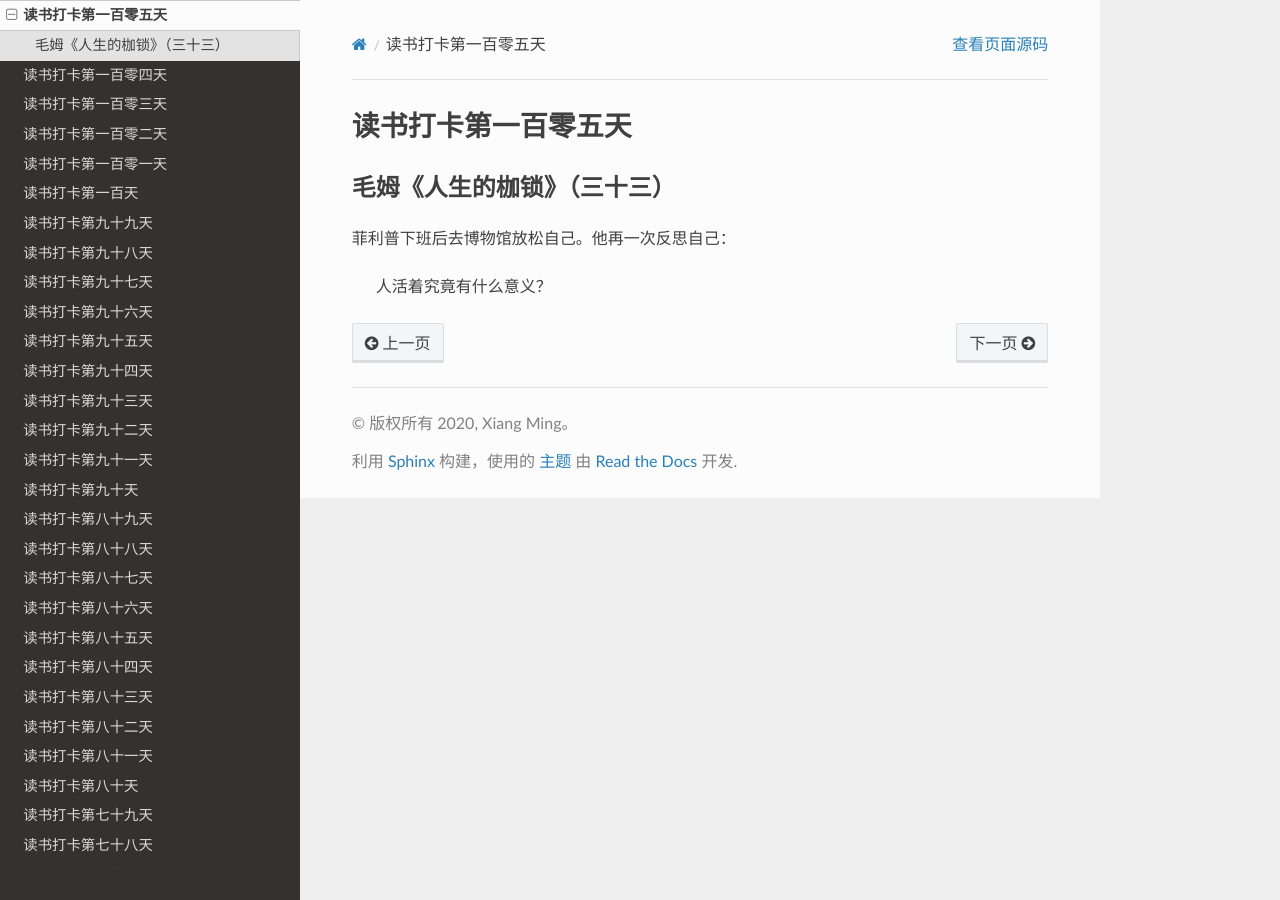
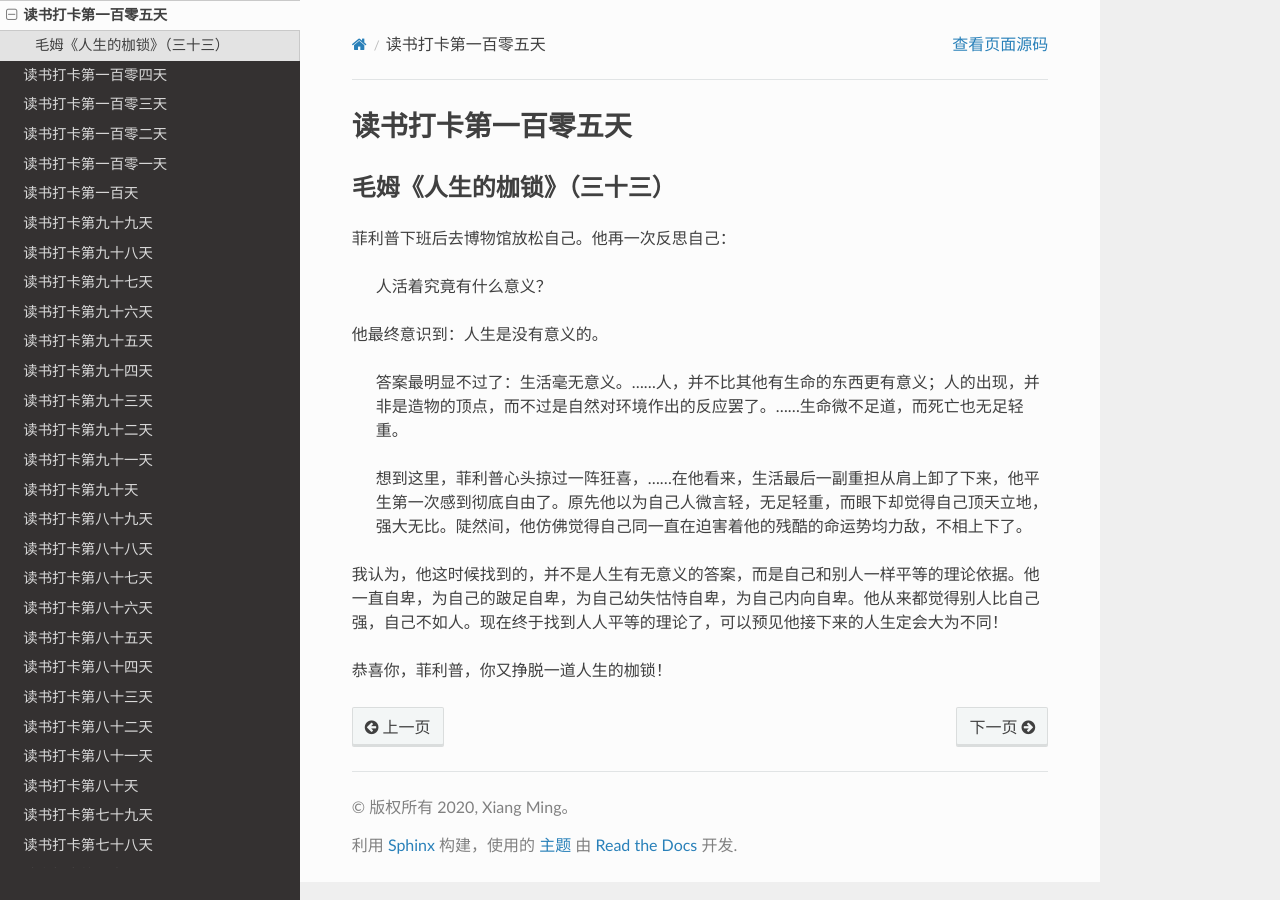
Before and after one commit to xiangming1975/reading, a Sphinx documentation site: the page built from source/2020-09-23.md, in a window 1280 px wide. Built offline with Sphinx 7.4.7 and the Read the Docs theme 2.0.0, drawn with Linux system fonts in a browser that asks for light colours.

Commit message:
继续读人生的枷锁

```diff
--- a/source/2020-09-23.md
+++ b/source/2020-09-23.md
@@ -5,3 +5,13 @@
 菲利普下班后去博物馆放松自己。他再一次反思自己：
 
 >人活着究竟有什么意义？
+
+他最终意识到：人生是没有意义的。
+
+>答案最明显不过了：生活毫无意义。……人，并不比其他有生命的东西更有意义；人的出现，并非是造物的顶点，而不过是自然对环境作出的反应罢了。……生命微不足道，而死亡也无足轻重。
+
+>想到这里，菲利普心头掠过一阵狂喜，……在他看来，生活最后一副重担从肩上卸了下来，他平生第一次感到彻底自由了。原先他以为自己人微言轻，无足轻重，而眼下却觉得自己顶天立地，强大无比。陡然间，他仿佛觉得自己同一直在迫害着他的残酷的命运势均力敌，不相上下了。
+
+我认为，他这时候找到的，并不是人生有无意义的答案，而是自己和别人一样平等的理论依据。他一直自卑，为自己的跛足自卑，为自己幼失怙恃自卑，为自己内向自卑。他从来都觉得别人比自己强，自己不如人。现在终于找到人人平等的理论了，可以预见他接下来的人生定会大为不同！
+
+恭喜你，菲利普，你又挣脱一道人生的枷锁！
```
